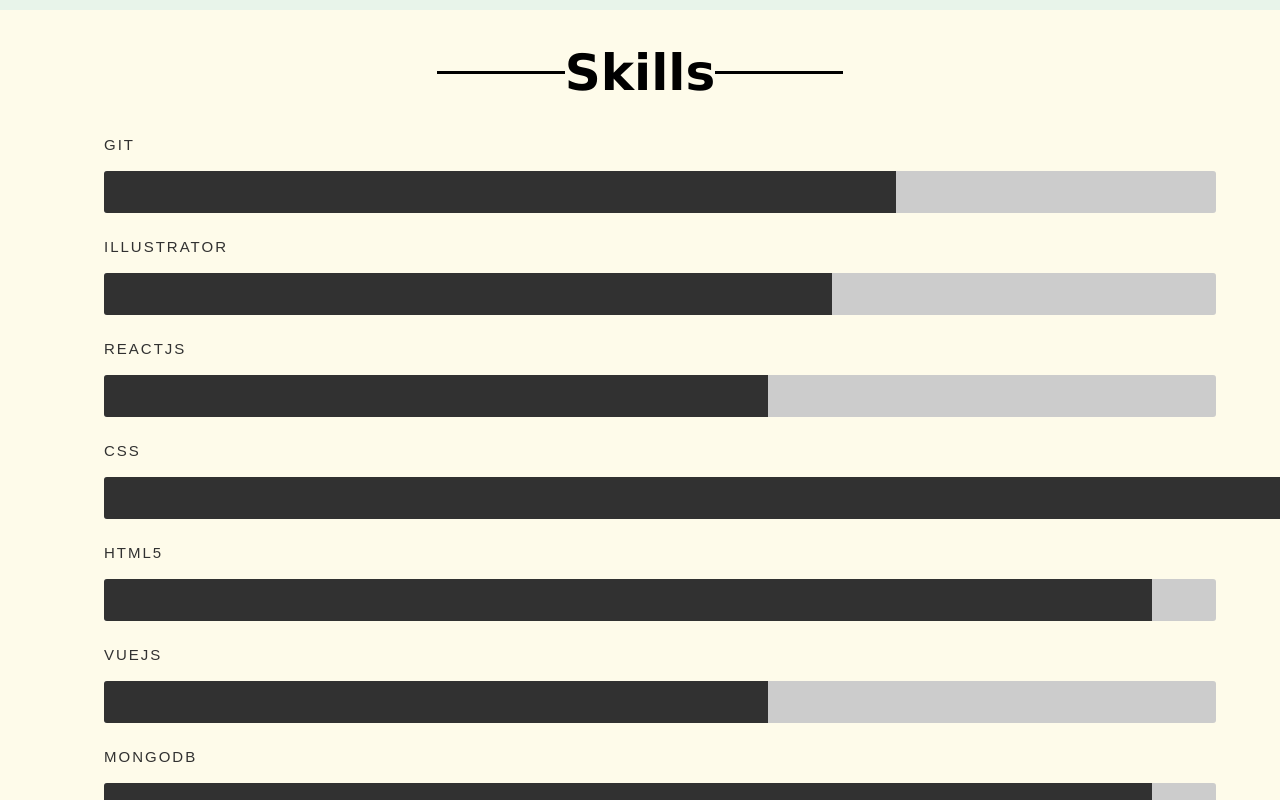
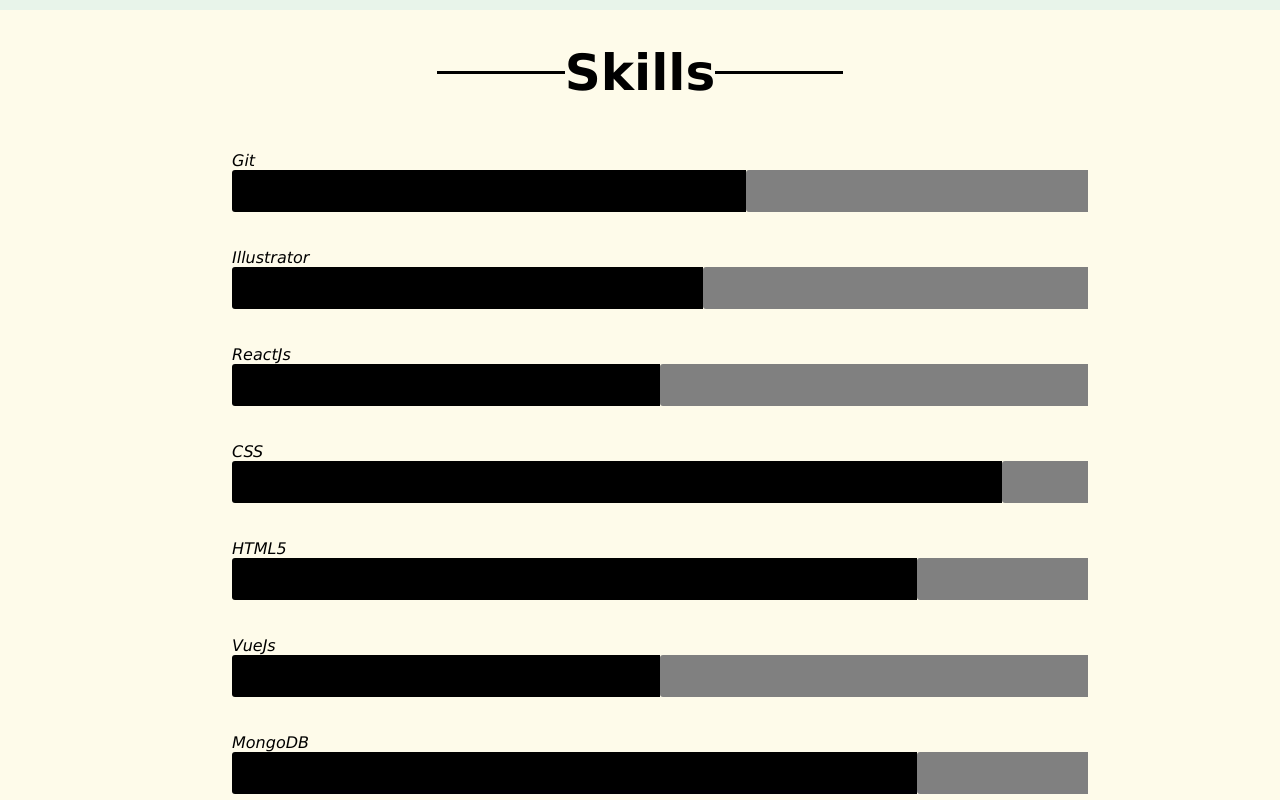
Before and after one commit to RonanGW/WolfGrove, a React (Create React App) app: page / in a window 1280 px wide. Shown: the part 4780-5580 px from the top of the page. Built offline with nearby package versions, Linux system fonts and the light colour scheme.

Commit message:
Restructered skills section code

```diff
--- a/public/resumeData.json
+++ b/public/resumeData.json
@@ -133,31 +133,31 @@
     "skills": [
       {
         "name": "Git",
-        "level": "60%"
+        "level": "60"
       },
       {
         "name": "Illustrator",
-        "level": "55%"
+        "level": "55"
       },
       {
         "name": "ReactJs",
-        "level": "50%"
+        "level": "50"
       },
       {
         "name": "CSS",
-        "level": "90%"
+        "level": "90"
       },
       {
         "name": "HTML5",
-        "level": "80%"
+        "level": "80"
       },
       {
         "name": "VueJs",
-        "level": "50%"
+        "level": "50"
       },
       {
         "name": "MongoDB",
-        "level": "80%"
+        "level": "80"
       }
     ]
   },
--- a/src/App.css
+++ b/src/App.css
@@ -304,7 +304,7 @@
 }
 
 .bars {
-    width: 90%;
+    width: 50%;
     float: left;
     padding: 0;
     text-align: left;
@@ -333,7 +333,6 @@
         }
 
 .bar-expand {
-    position: absolute;
     margin: 0;
     padding-right: 24px;
     background: #313131;
--- a/src/Skills.js
+++ b/src/Skills.js
@@ -12,11 +12,23 @@
 
         if (this.props.data) {
             var skills = this.props.data.skills.map(function (skills) {
-                var className = 'bar-expand ' + skills.name.toLowerCase();
-                return <li key={skills.name}>
-                        <span style={{ width: skills.level }} className={className}></span>
-                        <em>{skills.name}</em>
-                       </li>
+                var percent = skills.level + "%";
+                var r = 100 - parseInt(skills.level);
+                var remainder = r.toString() + "%";
+                return <li>
+                        <div style={{ display: "flex", flexDirection: "column", marginBottom: "36px" }}>
+                            <em>{skills.name}</em>
+                            <div style={{ display: "flex", flexDirection: "row", height: "42px" }}>
+                                <div style={{ width: percent, backgroundColor: "black", borderRadius: "3px 0 0 3px"}} />
+                                <div style={{ width: remainder, backgroundColor: "grey", borderRadius: "3px 0 0 3px"}} />
+                            </div>
+                        </div>
+                    </li>
+                //var className = 'bar-expand ' + skills.name.toLowerCase();
+                //return <li key={skills.name}>
+                //        <span style={{ width: skills.level }} className={className}></span>
+                //        <em>{skills.name}</em>
+                //       </li>
             })
         }
 
@@ -32,8 +44,8 @@
                     </div>
                 </div>
                 <div className="Skill-bars-container">
-                    <div className="bars">
-                        <ul className="skills">
+                    <div className="barz" style={{ width: "70%"}}>
+                        <ul className="skills" style={{ listStyle: "none"}}>
                             {skills}
                         </ul>
                     </div>
```
